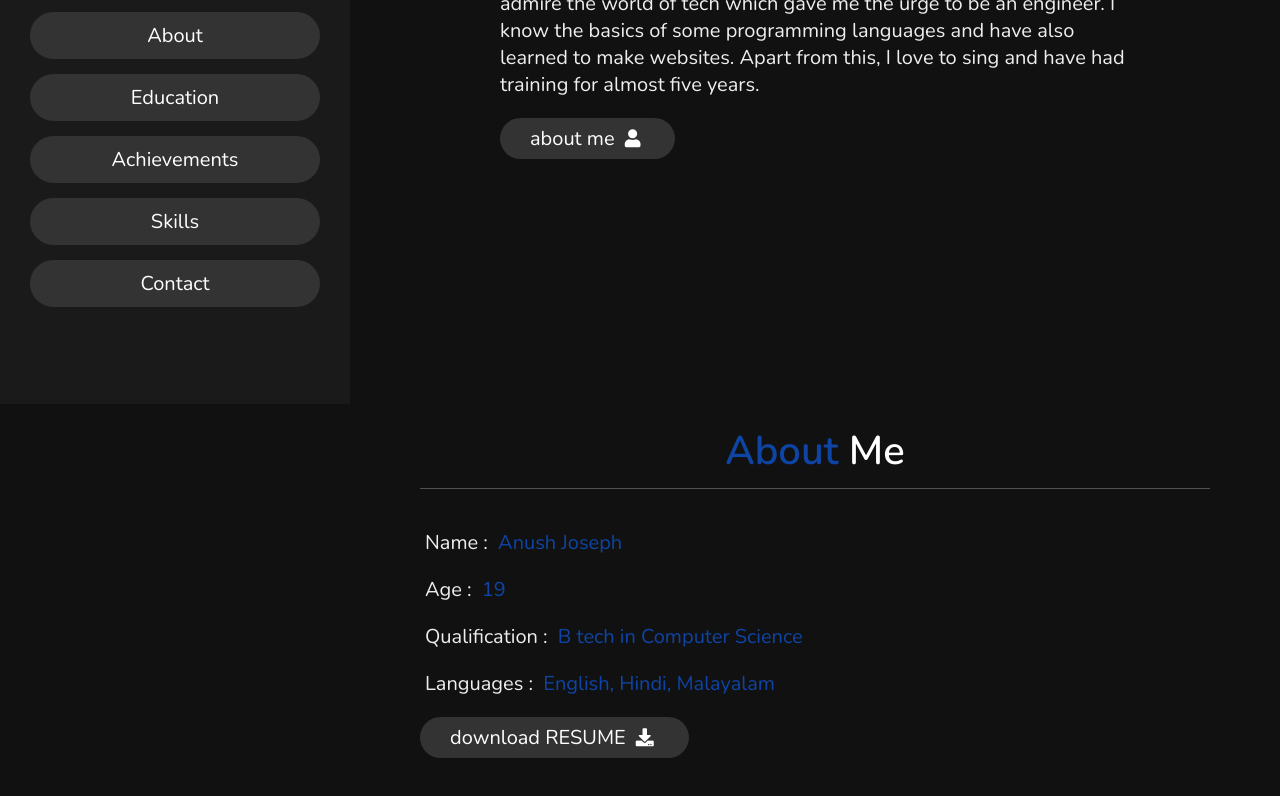
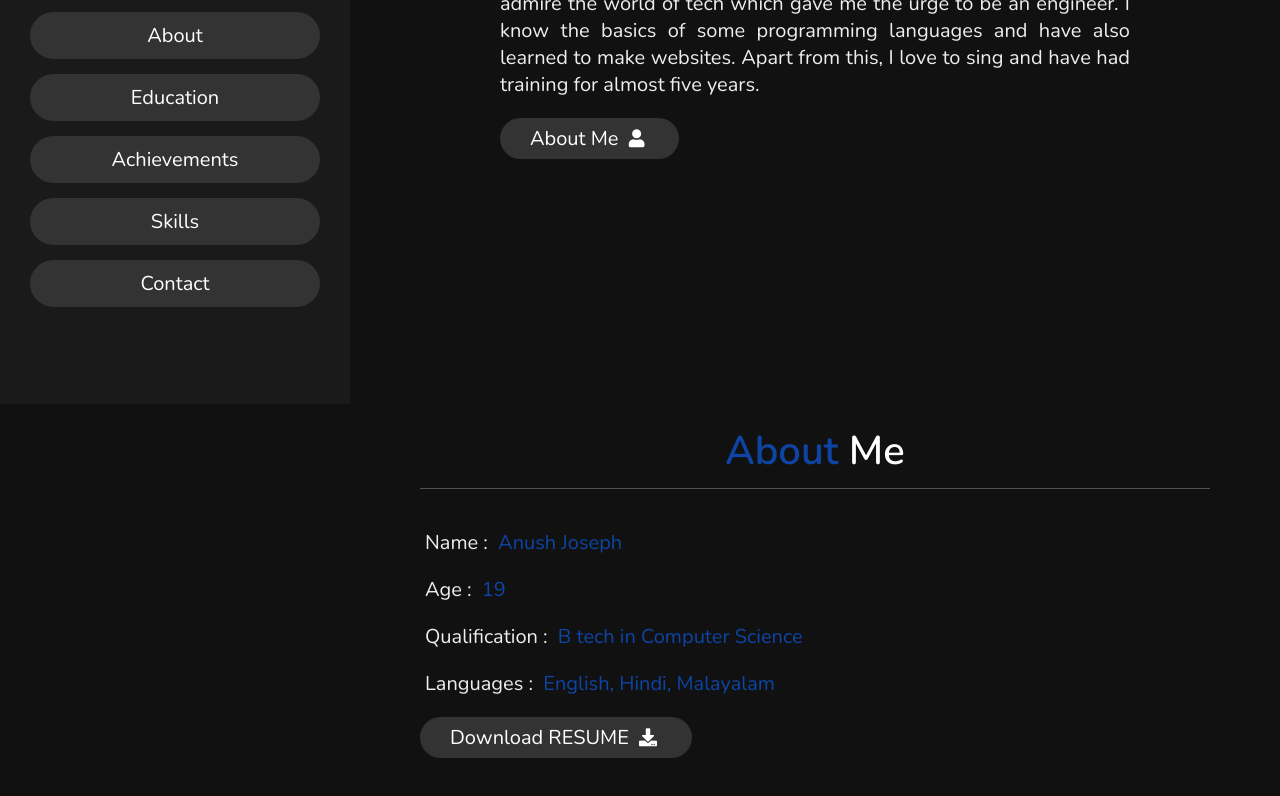
Before and after one commit to anushajoseph/portfolio, a plain HTML site: page index.html in a window 1280 px wide. Shown: the part 396-1192 px from the top of the page. Drawn offline with nearby package versions, Linux system fonts and the light colour scheme.

Commit message:
Update index.html

```diff
--- a/index.html
+++ b/index.html
@@ -47,8 +47,8 @@
 
    <h3>HI THERE !</h3>
    <h1>I'M <span>Anusha</span></h1>
-   <p>I'm a computer science engineering student. As a child, I used to admire the world of tech which gave me the urge to be an engineer. I know the basics of some programming languages and have also learned to make websites. Apart from this, I love to sing and have had training for almost five years.</p>
-   <a href="#about"><button class="btn">about me <i class="fas fa-user"></i></button></a>
+   <p align = "justify">I'm a computer science engineering student. As a child, I used to admire the world of tech which gave me the urge to be an engineer. I know the basics of some programming languages and have also learned to make websites. Apart from this, I love to sing and have had training for almost five years.</p>
+   <a href="#about"><button class="btn">About Me <i class="fas fa-user"></i></button></a>
 
 </section>
 
@@ -67,7 +67,7 @@
         <h3> <span> Age : </span> 19</h3>
         <h3> <span> Qualification : </span> B tech in Computer Science </h3>
         <h3> <span> Languages : </span>English, Hindi, Malayalam </h3>
-        <a href="resume.pdf"><button class="btn"> download RESUME <i class="fas fa-download"></i> </button></a>
+        <a href="resume.pdf"><button class="btn"> Download RESUME <i class="fas fa-download"></i> </button></a>
     </div>
 
 
```
